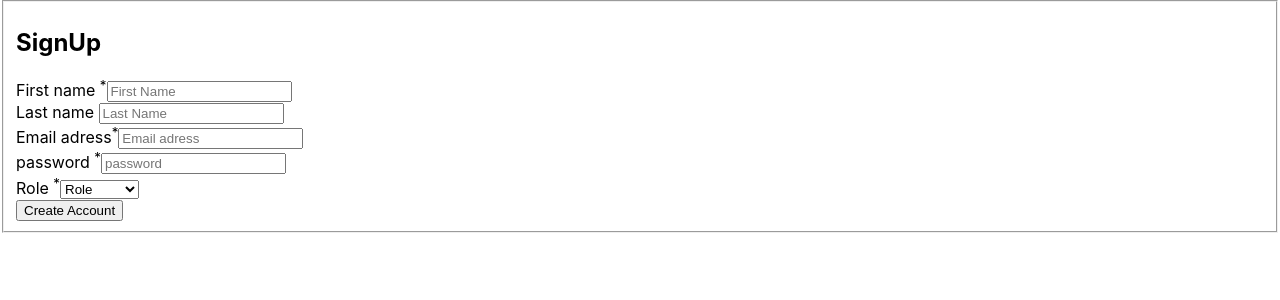
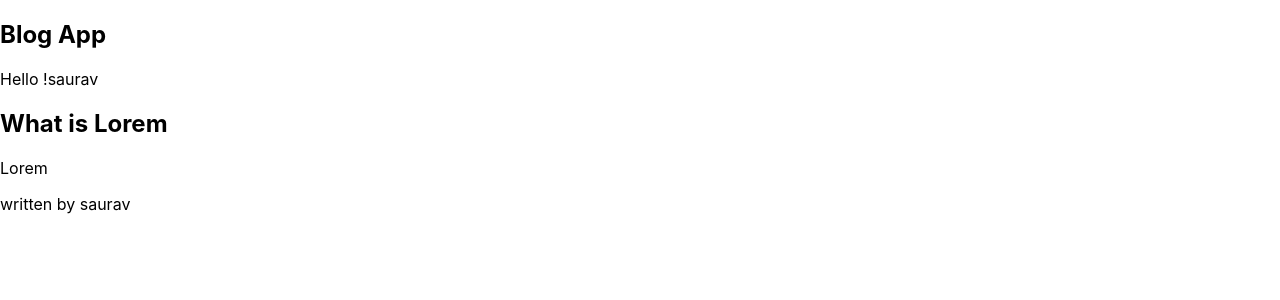
Before and after one commit to Saurav19956/ReactAllConcept, a React (Create React App) app: page / in a window 1280 px wide. Shown: the top 300 px of the page. Built offline with nearby package versions, Linux system fonts and the light colour scheme.

Commit message:
use context use

```diff
--- a/src/App.js
+++ b/src/App.js
@@ -1,104 +1,48 @@
-import react, {useState} from 'react'
-import {validateEmail} from './utils';
+import { UserProvider, useUser } from "./UserContext"
 
-function App(){
-  const PasswordErrorMessage = ()=>{
+const LoggedUser = ()=>{
+  const {user} = useUser();
   return(
-     <p> password should have atleast 8 charcter</p>
-    )
-  }
-  const EmailErrorMessage = ()=>{
-    return(
-      <p>please Enter valid email adress</p>
-    )
-  }
-  const [firstName, setfirstName] = useState('');
-  const [lastName, setlastName] = useState('');
-  const [email, setEmail] = useState({
-    value: "", isTouched: false,
-  });
-  const [password, setPassword] = useState({
-    value: "",
-    isTouched: false,
-  });
-
-  const [role, setRole] = useState('role')
-
-  const getIsFormValid = ()=>{
-    return(
-      firstName.trim() !== "" && validateEmail(email) && password.value.length >= 8 && (role === 'individual' || role === 'business')
+    <p>
+      Hello !{user.name}
+    </p>
   )
 }
 
-  // clear form
-  const clearForm = ()=>{
-    setfirstName('');
-    setlastName('');
-    setEmail('');
-    setPassword({value: "", isTouched: false});
-    setRole('role')
+const Header = ()=>{
+
+  return (
+    <header>
+      <h2>
+        Blog App
+      </h2>
+      <LoggedUser/>
+    </header>
+  )
 }
 
-  const handleSubmit= (event)=>{
-    event.preventDefault();
-    if(getIsFormValid()){
-      alert('Account created');
-      clearForm();
-    }
-
-  }
+const Page = ()=>{
+  const {user} = useUser();
   return(
     <div>
-    <form onSubmit={handleSubmit}>
-      <fieldset>
-        <h2> SignUp</h2>
-        <div>
-          <label>First name <sup>*</sup></label>
-          <input placeholder='First Name' value = {firstName} onChange={(e) =>setfirstName(e.target.value)} />
-        </div>
-        <div>
-          <label>Last name </label>
-          <input placeholder='Last Name' value = {lastName} onChange={(e)=> setlastName(e.target.value)} />
-        </div>
-        <div>
-          <label> Email adress<sup>*</sup></label>
-          <input placeholder='Email adress' value = {email.value} onChange={(e)=> setEmail({...email, value: e.target.value})}
-          onBlur={() =>
-            setEmail((prev) => ({ ...prev, isTouched: true }))
-          }
-           />
-           {email.isTouched && !validateEmail(email.value) && (
-              <EmailErrorMessage />
-            )}
-        </div>
-        <div>
-          <label> password <sup>*</sup></label>
-          <input type = 'password' placeholder='password' value={password.value} onChange={(e)=>setPassword({...password, value: e.target.value})}
-              onBlur={()=>{
-                setPassword((prev) =>({
-                  ...prev, isTouched: true
-                }))
-              }}
-          />
-          {password.isTouched && password.value.length < 8 && (
-              <PasswordErrorMessage />
-          )}
-        </div>
-        <div>
-          <label> Role <sup>*</sup></label>
-          <select value={role}
-              onChange={(e) => setRole(e.target.value)}>
-            <option value= 'role'>Role</option>
-            <option value= 'individual'>Individual</option>
-            <option value= 'business'>Business</option>
-          </select>
-        </div>
-        <button type='submit' disabled = {!getIsFormValid}>Create Account</button>
-      </fieldset>
-
-    </form>
+      <h2>What is Lorem</h2>
+      <p>Lorem </p>
+      <p>written by {user.name}</p>
     </div>
   )
 }
 
-export default App;
+function App(){
+  return(
+    <div>
+      <Header/>
+      <Page/>
+    </div>
+  )
+}
+
+function Root(){
+  return <UserProvider><App/></UserProvider>
+}
+
+export default Root;
--- /dev/null
+++ b/src/UserContext.js
@@ -0,0 +1,13 @@
+import {createContext, useContext, useState} from 'react';
+const UserContext = createContext(undefined);
+
+export const UserProvider = ({children}) =>{
+    const [user] = useState({
+        name: "saurav",
+        email: "sam@gmail.com",
+    })
+
+    return <UserContext.Provider value = {{user}}>{children}</UserContext.Provider>
+}
+
+export const useUser = ()=> useContext(UserContext)
```
Lines whose indentation alone changed are shown as unchanged.
